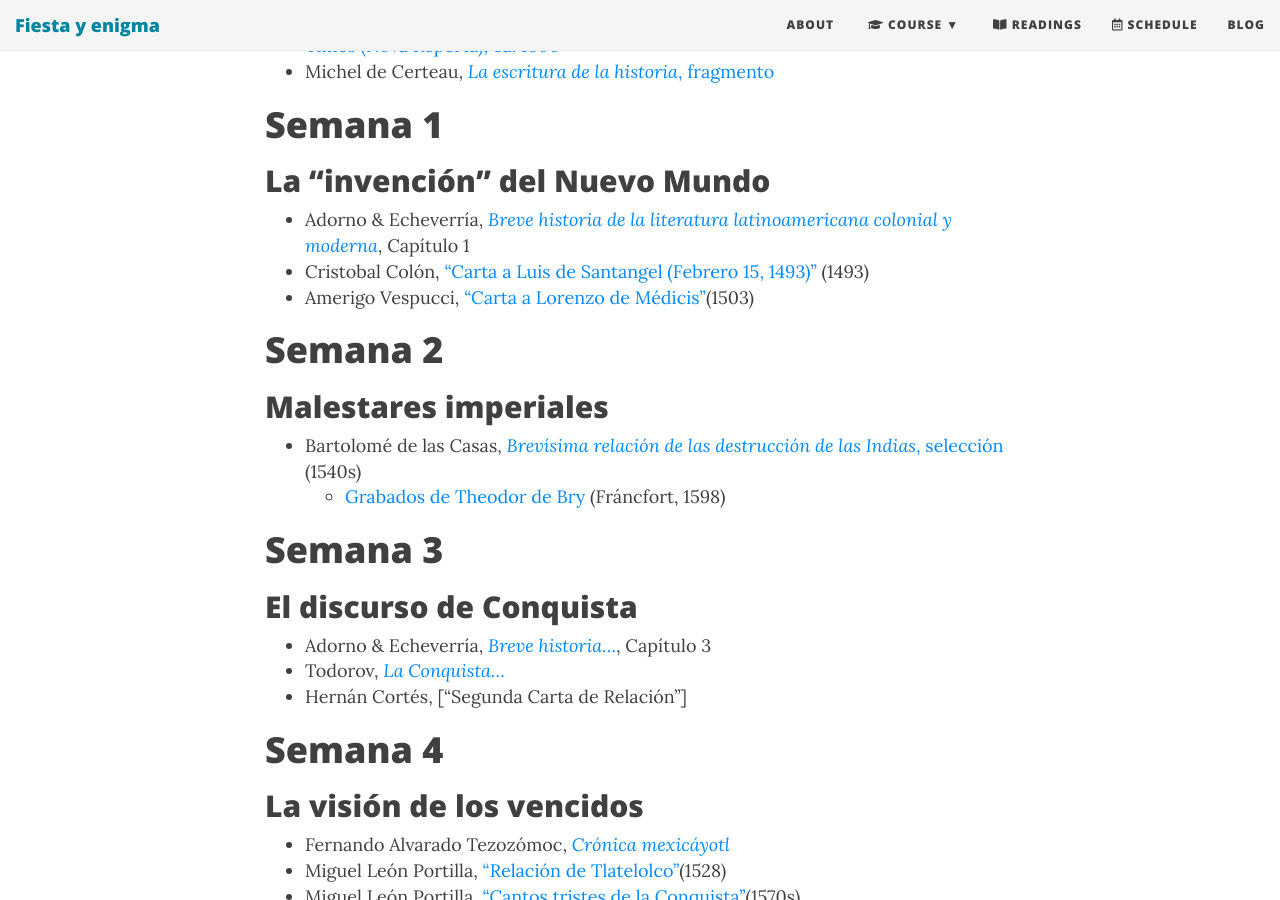
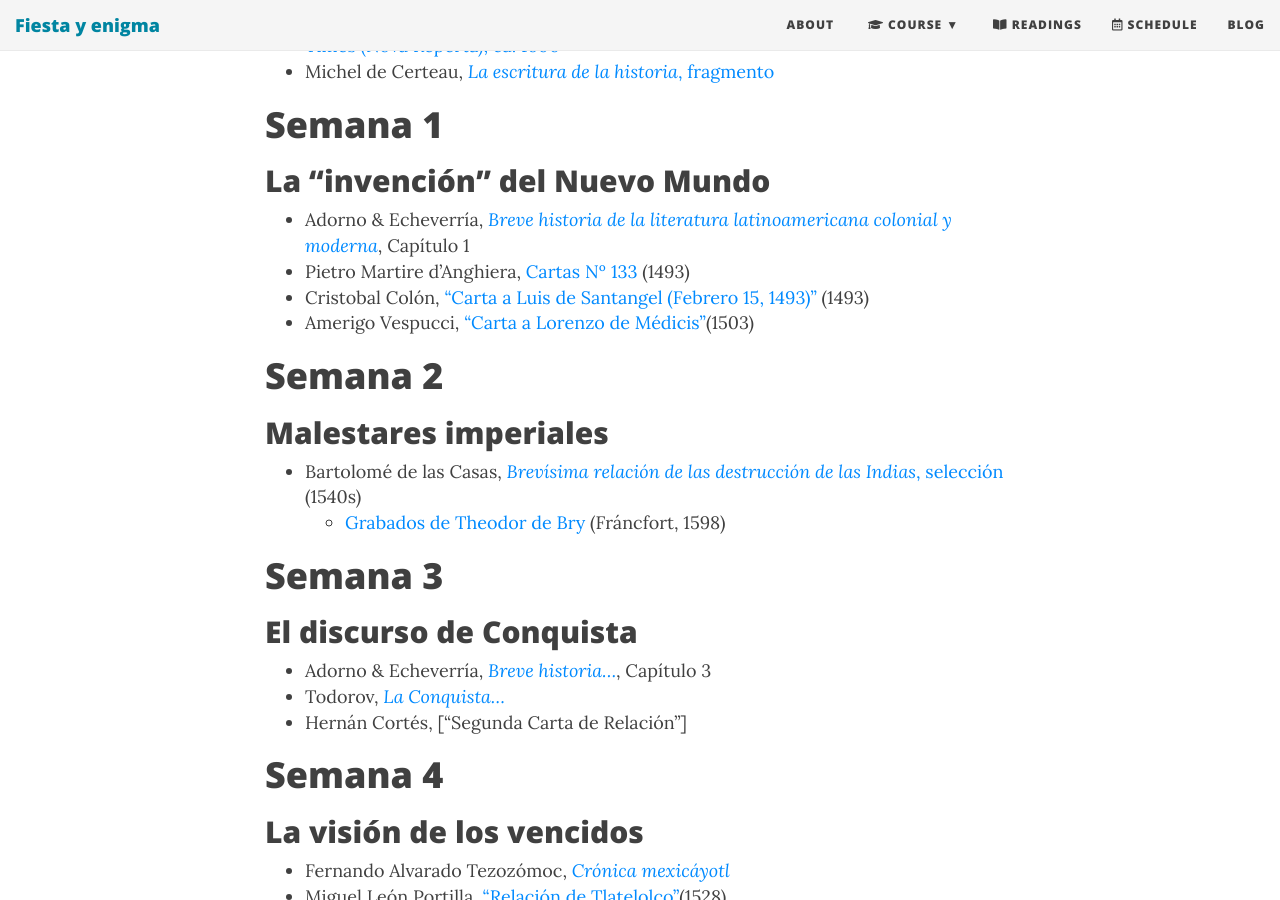
Before and after one commit to Hipomenes/ls452, a Jekyll site: the page built from syllabus.md, in a window 1280 px wide and 900 px high, scrolled down 1533 px. Built offline with Jekyll 4.4.1, drawn with Linux system fonts in a browser that asks for light colours; nearby versions of some CDN libraries.

Commit message:
Update syllabus.md

```diff
--- a/syllabus.md
+++ b/syllabus.md
@@ -19,13 +19,14 @@ bigimg: /img/4partes.jpg
 ## Introduction
 
 - Eliseo Diego, [“Cristobal Colón inventa el Nuevo Mundo”]()
-- Stradanus & Theodoor Galle, [“Allegory of America,” from New Inventions of Modern Times (Nova Reperta),  ca. 1600]()
+- Stradanus & Theodoor Galle, [“Allegory of America,” from New Inventions of Modern Times (Nova Reperta),  ca. 1600](https://www.metmuseum.org/art/collection/search/666288)
 - Michel de Certeau, [*La escritura de la historia*, fragmento]()
 
 # Semana 1
 ## La "invención" del Nuevo Mundo
 
 - Adorno & Echeverría, [*Breve historia de la literatura latinoamericana colonial y moderna*](), Capítulo 1
+- Pietro Martire d'Anghiera, [Cartas Nº 133](https://drive.google.com/open?id=1B2Wlo5ufMxpT_oRl6iUPlgt-MotjPIHP) (1493)
 - Cristobal Colón, ["Carta a Luis de Santangel (Febrero 15, 1493)"]() (1493)
 - Amerigo Vespucci, ["Carta a Lorenzo de Médicis"]()(1503)
 
```
